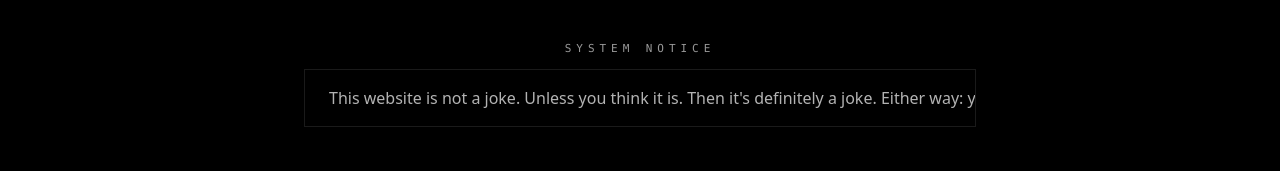
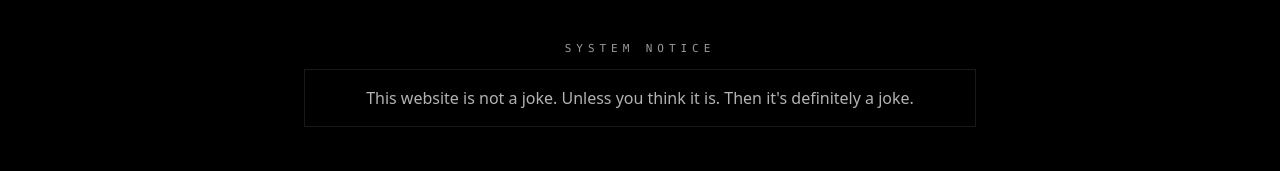
Before and after one commit to michaelbaefox/ticket-bastard, a React (Vite) app: page / in a window 1280 px wide. Shown: the part 781-952 px from the top of the page. Built offline with nearby package versions, Linux system fonts and the light colour scheme.

Commit message:
Update HeroSection text for clarity and conciseness

```diff
--- a/src/components/HeroSection.tsx
+++ b/src/components/HeroSection.tsx
@@ -222,7 +222,7 @@ export default function HeroSection() {
         <div className="mx-auto max-w-2xl text-sm md:text-base leading-relaxed text-neo-contrast/70">
           <div className="relative overflow-hidden border border-neo-border/10 bg-black/20">
             <div className="px-6 py-4 whitespace-nowrap will-change-transform animate-[systemMarquee_24s_linear_infinite]">
-              This website is not a joke. Unless you think it is. Then it's definitely a joke. Either way: you need tickets.
+              This website is not a joke. Unless you think it is. Then it's definitely a joke.
             </div>
           </div>
         </div>
```
